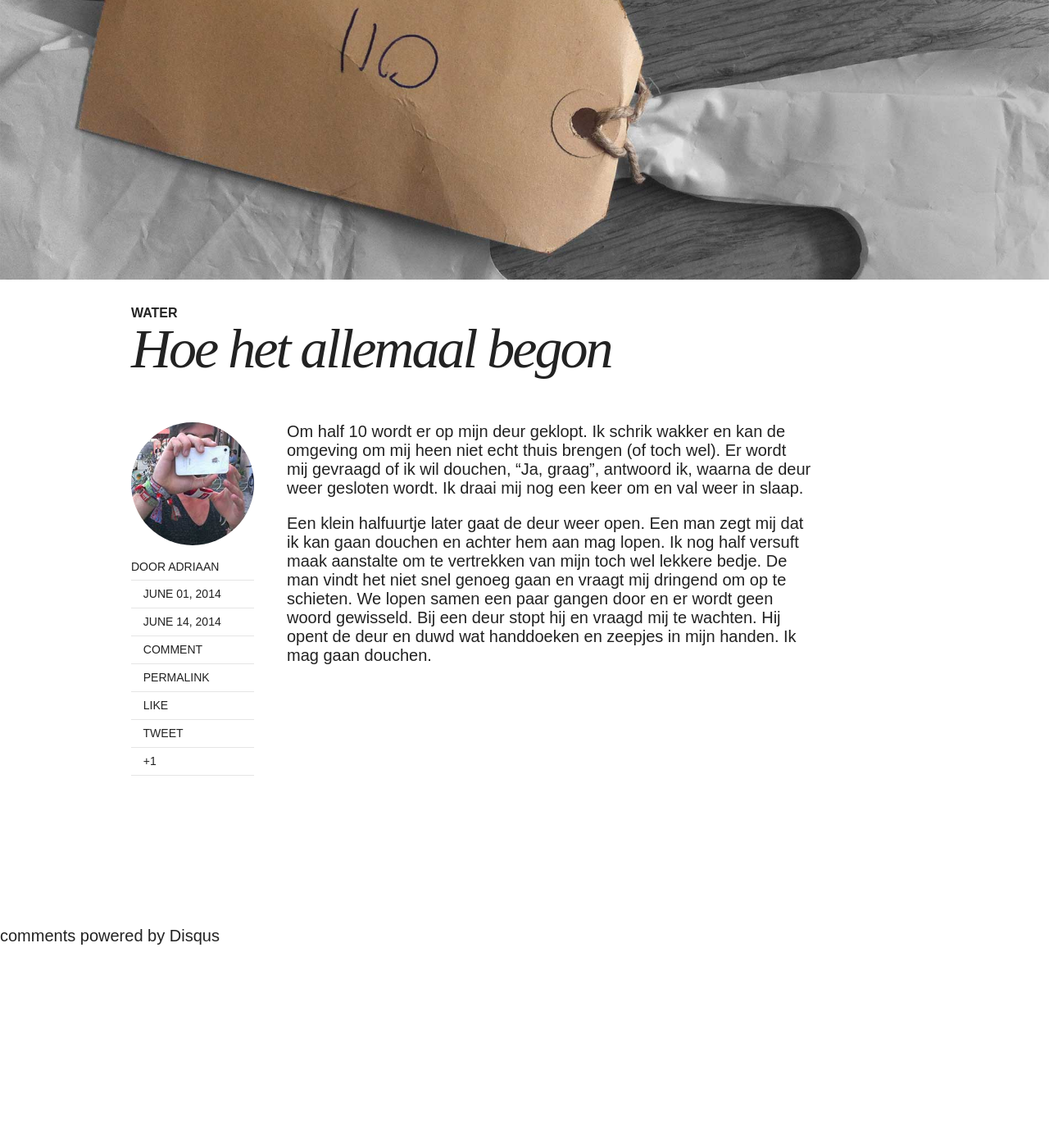
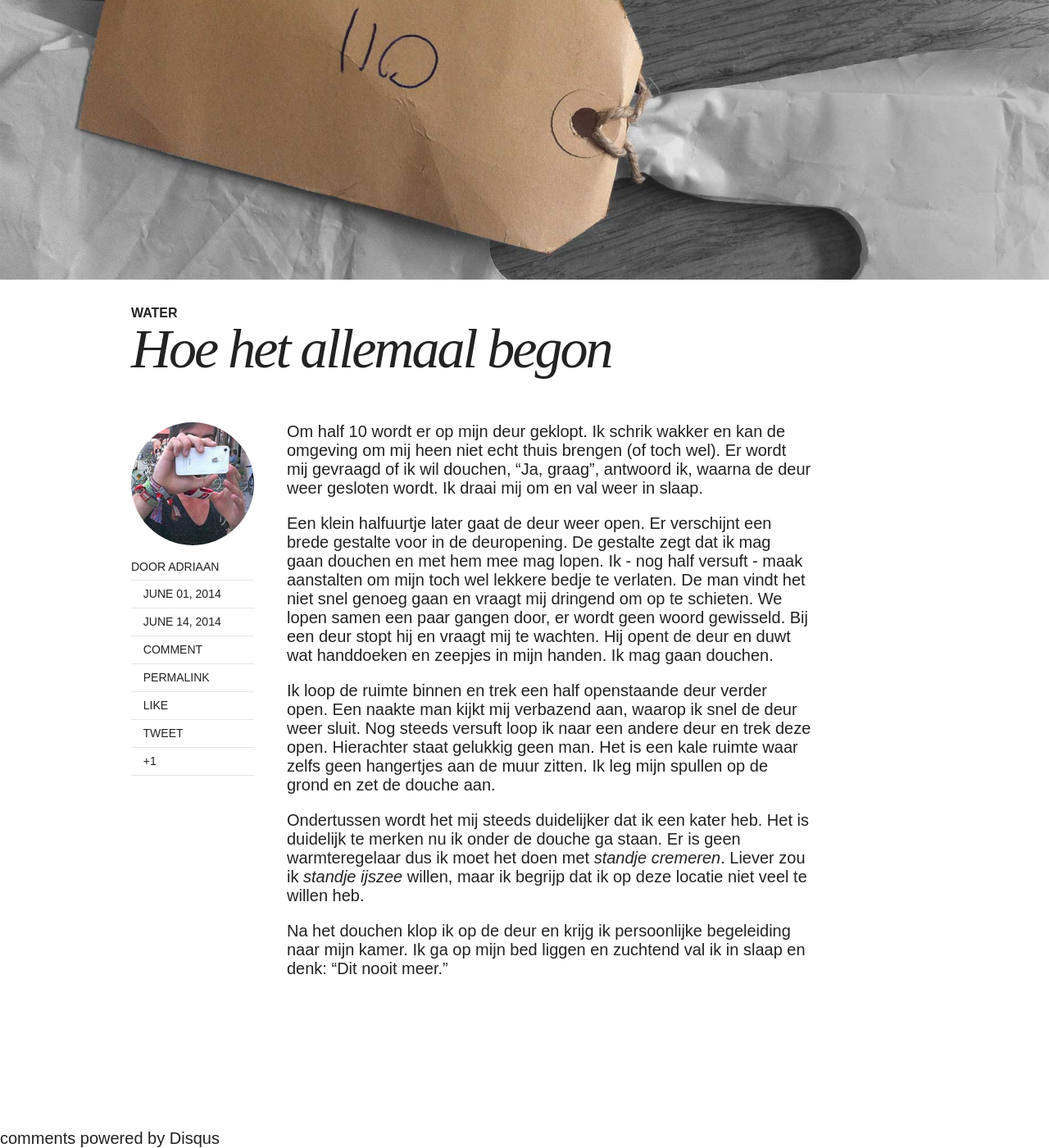
Before and after one commit to adriaandotcom/demaandvanadriaan, a Jekyll site: the page built from _posts/2014-06-01-hoe-het-allemaal-begon.md, in a window 1280 px wide and 1400 px high, scrolled down 353 px. Shown: the whole window at 82% size. Built offline with Jekyll 4.4.1, drawn with Linux system fonts in a browser that asks for light colours; nearby versions of some CDN libraries; comment, search, counter and statistics services are not loaded; before the commit the page ends 1506 px from its top, so only the background shows below that.

Commit message:
Finish first blog post

```diff
--- a/_posts/2014-06-01-hoe-het-allemaal-begon.md
+++ b/_posts/2014-06-01-hoe-het-allemaal-begon.md
@@ -13,6 +13,12 @@ comments: true
 share: true
 ---
 
-Om half 10 wordt er op mijn deur geklopt. Ik schrik wakker en kan de omgeving om mij heen niet echt thuis brengen (of toch wel). Er wordt mij gevraagd of ik wil douchen, "Ja, graag", antwoord ik, waarna de deur weer gesloten wordt. Ik draai mij nog een keer om en val weer in slaap.
+Om half 10 wordt er op mijn deur geklopt. Ik schrik wakker en kan de omgeving om mij heen niet echt thuis brengen (of toch wel). Er wordt mij gevraagd of ik wil douchen, "Ja, graag", antwoord ik, waarna de deur weer gesloten wordt. Ik draai mij om en val weer in slaap.
 
-Een klein halfuurtje later gaat de deur weer open. Een man zegt mij dat ik kan gaan douchen en achter hem aan mag lopen. Ik nog half versuft maak aanstalte om te vertrekken van mijn toch wel lekkere bedje. De man vindt het niet snel genoeg gaan en vraagt mij dringend om op te schieten. We lopen samen een paar gangen door en er wordt geen woord gewisseld. Bij een deur stopt hij en vraagd mij te wachten. Hij opent de deur en duwd wat handdoeken en zeepjes in mijn handen. Ik mag gaan douchen.
+Een klein halfuurtje later gaat de deur weer open. Er verschijnt een brede gestalte voor in de deuropening. De gestalte zegt dat ik mag gaan douchen en met hem mee mag lopen. Ik - nog half versuft - maak aanstalten om mijn toch wel lekkere bedje te verlaten. De man vindt het niet snel genoeg gaan en vraagt mij dringend om op te schieten. We lopen samen een paar gangen door, er wordt geen woord gewisseld. Bij een deur stopt hij en vraagt mij te wachten. Hij opent de deur en duwt wat handdoeken en zeepjes in mijn handen. Ik mag gaan douchen.
+
+Ik loop de ruimte binnen en trek een half openstaande deur verder open. Een naakte man kijkt mij verbazend aan, waarop ik snel de deur weer sluit. Nog steeds versuft loop ik naar een andere deur en trek deze open. Hierachter staat gelukkig geen man. Het is een kale ruimte waar zelfs geen hangertjes aan de muur zitten. Ik leg mijn spullen op de grond en zet de douche aan.
+
+Ondertussen wordt het mij steeds duidelijker dat ik een kater heb. Het is duidelijk te merken nu ik onder de douche ga staan. Er is geen warmteregelaar dus ik moet het doen met *standje cremeren*. Liever zou ik *standje ijszee* willen, maar ik begrijp dat ik op deze locatie niet veel te willen heb.
+
+Na het douchen klop ik op de deur en krijg ik persoonlijke begeleiding naar mijn kamer. Ik ga op mijn bed liggen en zuchtend val ik in slaap en denk: "Dit nooit meer."
```
